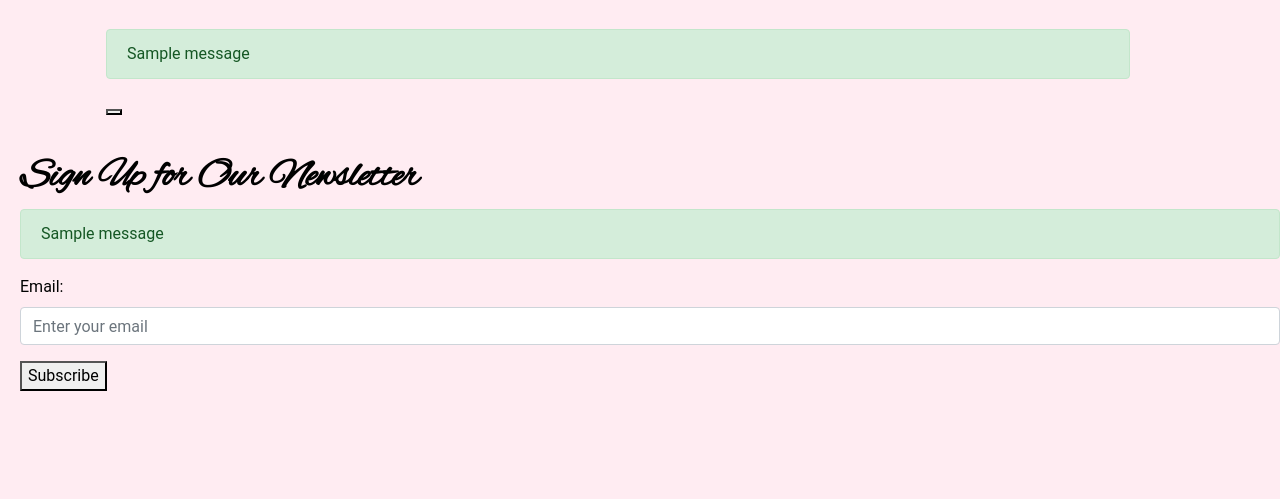
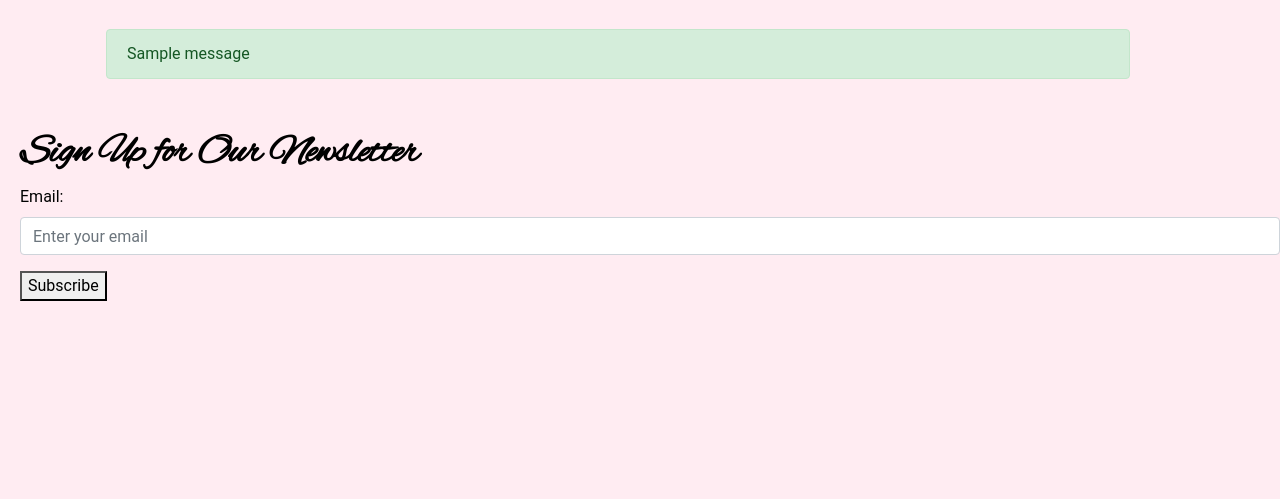
Before and after one commit to Mbutler1991/Art-By-Kita, a Django app: page /newsletter/signup/ in a window 1280 px wide. Shown: the part 98-597 px from the top of the page. Run offline with Django 5.2, Linux system fonts and the light colour scheme; tables that the repository leaves empty hold one stand-in row (values such as "Sample post"); one stand-in notice (Sample message) is shown; some libraries are stand-ins or nearby versions.

Commit message:
some bug fixes in font sizes being oversized and duplicate error messages being displayed

```diff
--- a/gallery/templates/gallery/painting_list.html
+++ b/gallery/templates/gallery/painting_list.html
@@ -9,7 +9,7 @@
         <div class="gallery-item">
             <a href="{{ painting.get_absolute_url }}">
                 <img src="{{ painting.image.url }}" alt="{{ painting.name }}">
-                <h4>{{ painting.title }}</h4>
+                <h4 style="font-size: 1.75rem;">{{ painting.title }}</h4>
                 <p>€{{ painting.price }}</p>
             </a>
         </div>
--- a/newsletter/templates/newsletter/newsletter_signup.html
+++ b/newsletter/templates/newsletter/newsletter_signup.html
@@ -5,11 +5,6 @@
 {% load static %}
 
 <h2 style="font-size: 2.5rem; font-weight: bold; margin-bottom: 0.5rem;">Sign Up for Our Newsletter</h2>
-{% if messages %}
-    {% for message in messages %}
-        <div class="alert alert-{{ message.tags }}">{{ message }}</div>
-    {% endfor %}
-{% endif %}
 <form method="POST">
     {% csrf_token %}
     {{ form.as_p }}
--- a/templates/base.html
+++ b/templates/base.html
@@ -136,12 +136,6 @@
             {{ message }}
           </div>
           {% endfor %}
-          <button
-            type="button"
-            class="btn-close"
-            data-bs-dismiss="alert"
-            aria-label="Close"
-          ></button>
         </div>
       </div>
       {% endif %}
```
